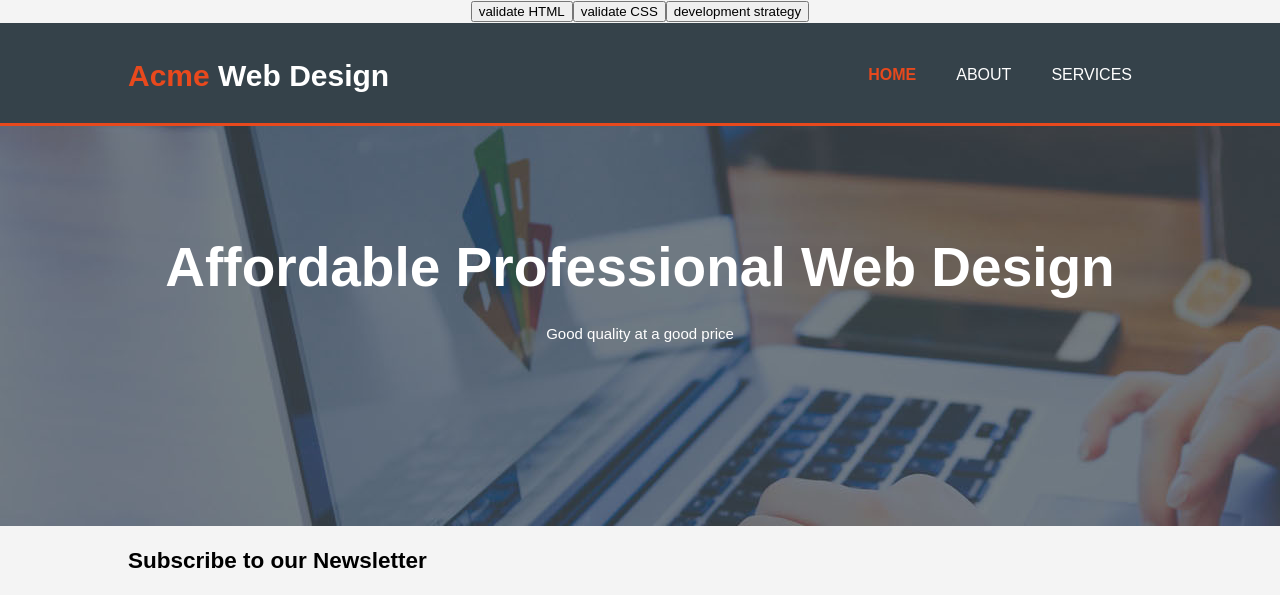
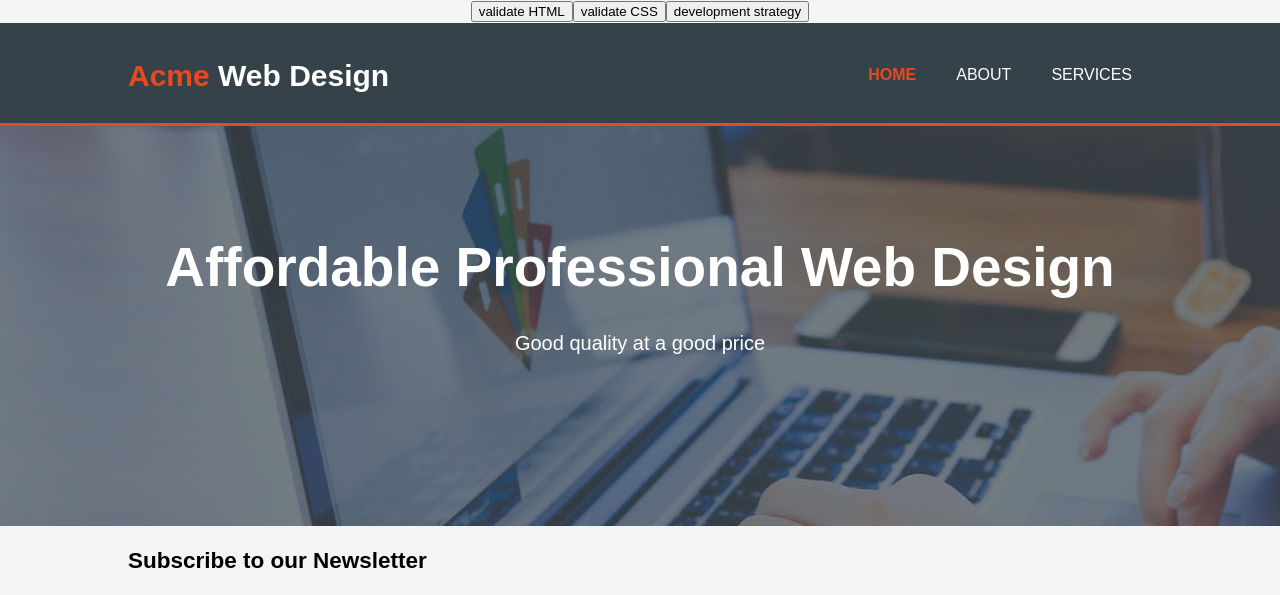
Before and after one commit to razvanbrb/acme-web-design, a plain HTML site: page index.html in a window 1280 px wide. Shown: the top 595 px of the page. Drawn offline with Linux system fonts and the light colour scheme.

Commit message:
add properti to showcase p tag

```diff
--- a/css/style.css
+++ b/css/style.css
@@ -66,3 +66,6 @@ header a:hover{
     font-size: 55px;
     margin-bottom: 10px;
 }
+#showcase p{
+    font-size: 20px;
+}
```
